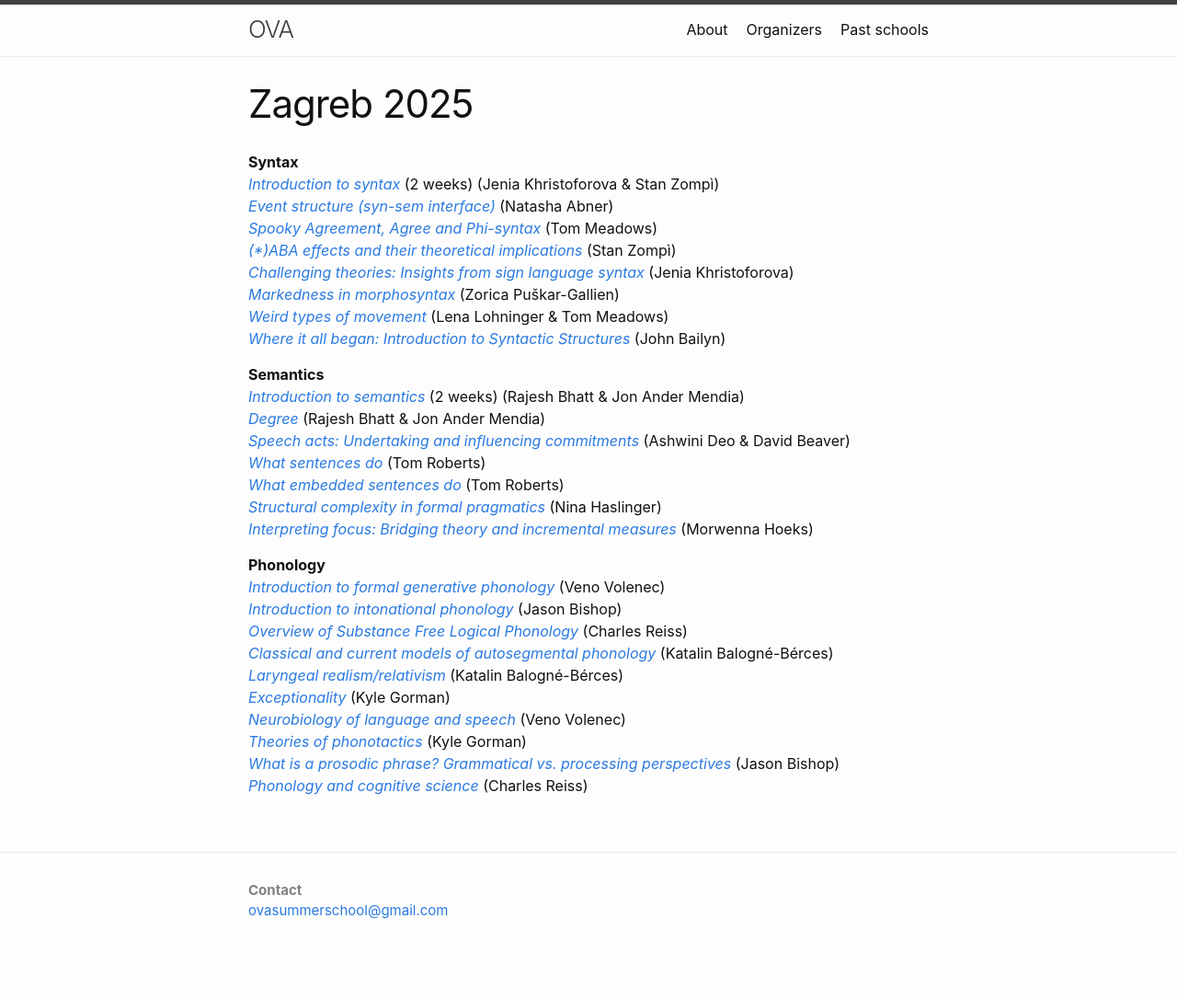
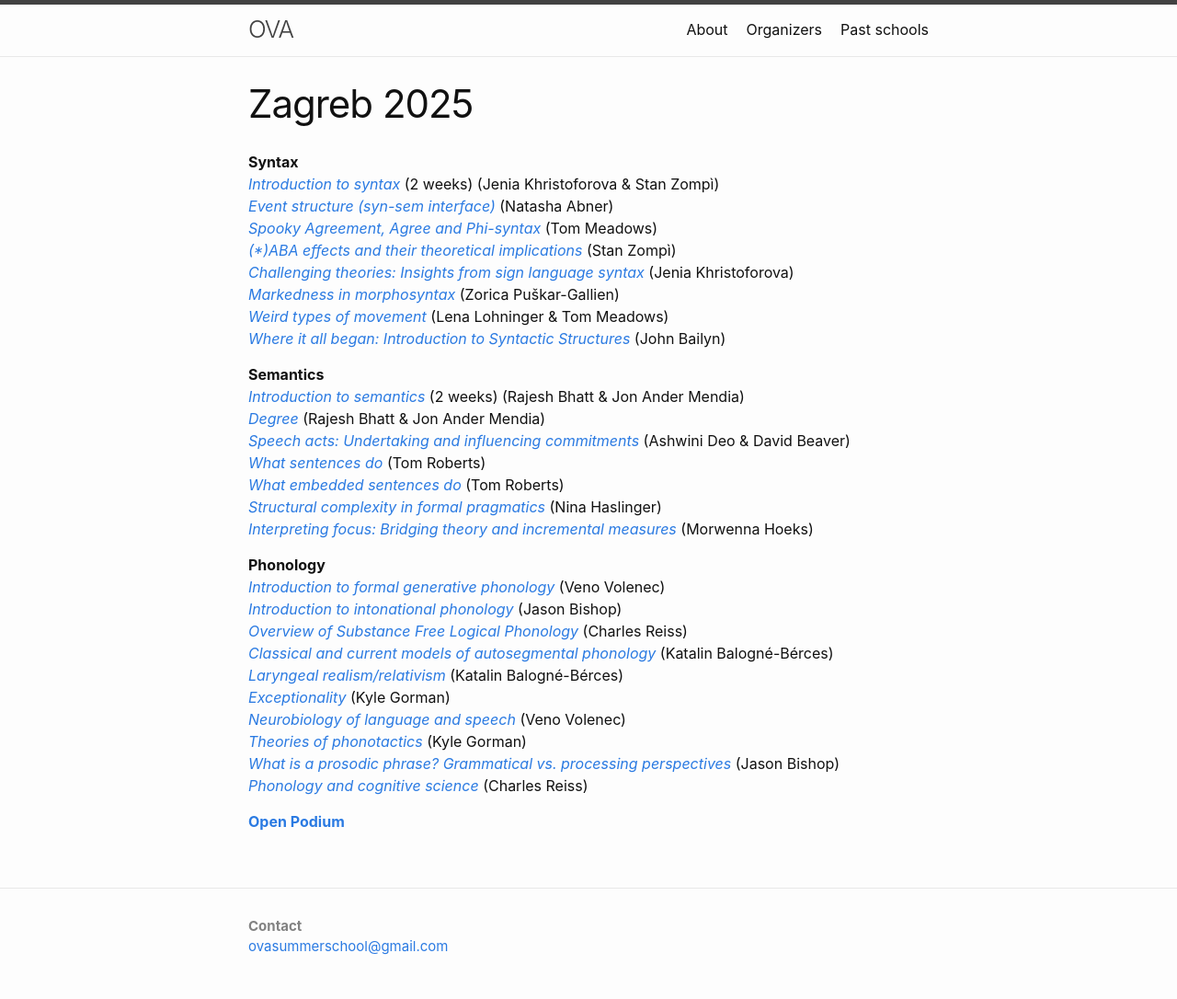
Before and after one commit to ovaschool/ovaschool.github.io, a Jekyll site: the page built from staticpages/oldprograms/zagreb2025-backup.md, in a window 1280 px wide. Shown: the whole page at 92% size. Built offline with Jekyll 4.4.1, drawn with Linux system fonts in a browser that asks for light colours; before the commit the page ends 1047 px from its top, so only the background shows below that.

Commit message:
Update zagreb2025-backup.md

```diff
--- a/staticpages/oldprograms/zagreb2025-backup.md
+++ b/staticpages/oldprograms/zagreb2025-backup.md
@@ -34,4 +34,6 @@ exclude: true
 [_Neurobiology of language and speech_](zagreb2025-cs/volonec-neurobiology.md) (Veno Volenec)<br/>
 [_Theories of phonotactics_](zagreb2025-cs/gorman-phonotactics.md) (Kyle Gorman)<br/>
 [_What is a prosodic phrase? Grammatical vs. processing perspectives_](zagreb2025-cs/bishop-prosodicphrase.md) (Jason Bishop)<br/>
-[_Phonology and cognitive science_](zagreb2025-cs/reiss-phonologycogsci.md) (Charles Reiss)
+[_Phonology and cognitive science_](zagreb2025-cs/reiss-phonologycogsci.md) (Charles Reiss)<br/>
+
+[**Open Podium**](zagreb2025-cs/openpodium25)
```
